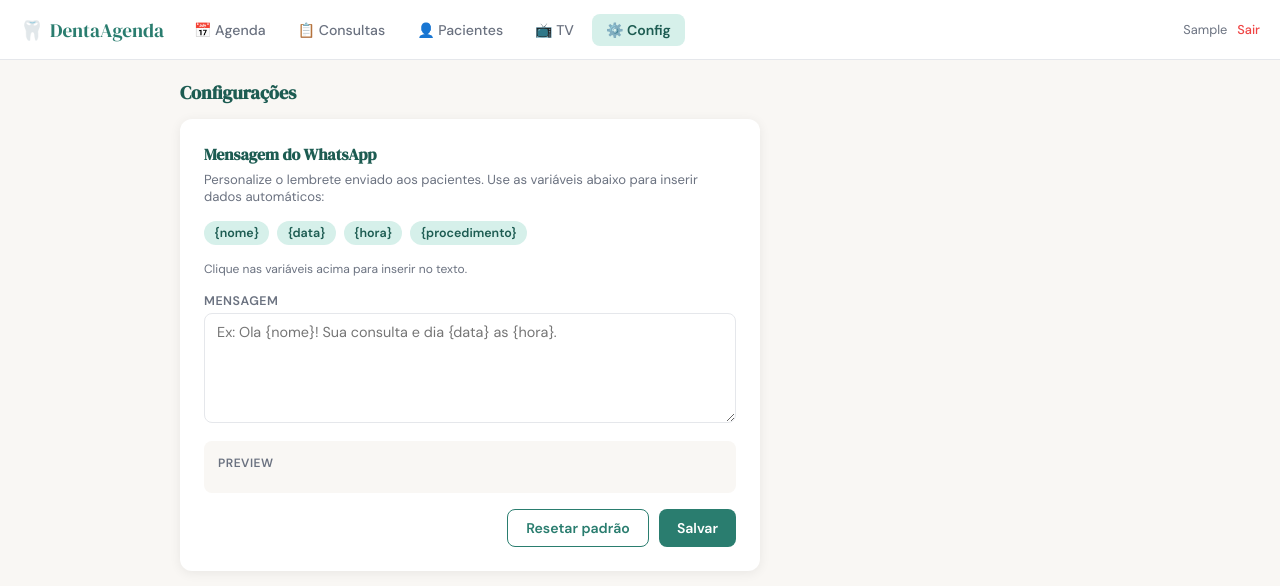
After one commit to toitipadilha/dataagenda, a Flask app: page /configuracoes in a window 1280 px wide. The commit adds this page. Shown: the top 586 px of the page. Run offline with Flask 3, Linux system fonts and the light colour scheme; a user stored in the database is signed in; tables that the repository leaves empty hold one stand-in row (values such as "Sample post").

Commit message:
Add files via upload

```diff
--- a/app.py
+++ b/app.py
@@ -119,14 +119,16 @@ def wa_link(telefone, mensagem):
     return f'https://wa.me/{n}?text={quote(mensagem)}'
 
 def build_wa_msg(paciente, consulta):
+    from sqlalchemy.orm import object_session
+    clinica = consulta.clinica
+    template = (clinica.msg_whatsapp or
+        'Ola {nome}! Lembrando sua consulta no dia {data} as {hora}. Procedimento: {procedimento}. Ate la!')
     d = consulta.data.strftime('%d/%m/%Y')
-    primeiro_nome = paciente.nome.split()[0]
-    proc = f'\nProcedimento: {consulta.procedimento}' if consulta.procedimento else ''
-    return (
-        f'Olá {primeiro_nome}! 😊\n'
-        f'Lembrando sua consulta no dia *{d}* às *{consulta.hora}*.{proc}\n'
-        f'Até lá! 🦷'
-    )
+    msg = template.replace('{nome}', paciente.nome.split()[0])
+    msg = msg.replace('{data}', d)
+    msg = msg.replace('{hora}', consulta.hora)
+    msg = msg.replace('{procedimento}', consulta.procedimento or '')
+    return msg
 
 
 # ─────────────────────────────────────────────
@@ -426,6 +428,22 @@ def setup():
 # INIT DB
 # ─────────────────────────────────────────────
 
+
+# ─────────────────────────────────────────────
+# CONFIGURAÇÕES
+# ─────────────────────────────────────────────
+
+@app.route('/configuracoes', methods=['GET','POST'])
+@login_required
+def configuracoes():
+    clinica = current_user.clinica
+    if request.method == 'POST':
+        clinica.msg_whatsapp = request.form.get('msg_whatsapp', '').strip()
+        db.session.commit()
+        flash('Configuracoes salvas!', 'ok')
+        return redirect(url_for('configuracoes'))
+    return render_template('configuracoes.html', clinica=clinica)
+
 if __name__ == '__main__':
     with app.app_context():
         db.create_all()
--- a/templates/base.html
+++ b/templates/base.html
@@ -134,6 +134,7 @@ main{max-width:960px;margin:0 auto;padding:20px}
     <a class="nav-link {% if request.endpoint=='consultas' %}active{% endif %}" href="{{ url_for('consultas') }}">📋 Consultas</a>
     <a class="nav-link {% if request.endpoint=='pacientes' %}active{% endif %}" href="{{ url_for('pacientes') }}">👤 Pacientes</a>
     <a class="nav-link" href="{{ url_for('tv', slug=current_user.clinica.slug) }}" target="_blank">📺 TV</a>
+    <a class="nav-link {% if request.endpoint=='configuracoes' %}active{% endif %}" href="{{ url_for('configuracoes') }}">⚙️ Config</a>
   </nav>
   <div class="user-info">
     <span>{{ current_user.nome.split()[0] }}</span>
--- /dev/null
+++ b/templates/configuracoes.html
@@ -0,0 +1,77 @@
+{% extends 'base.html' %}
+{% block title %}Configurações — DentaAgenda{% endblock %}
+{% block content %}
+<div class="section-head">
+  <h2>Configurações</h2>
+</div>
+
+<div style="background:var(--white);border-radius:var(--radius);padding:24px;box-shadow:var(--shadow);max-width:580px">
+  <h3 style="font-family:'DM Serif Display',serif;color:var(--teal-dk);font-size:1rem;margin-bottom:6px">Mensagem do WhatsApp</h3>
+  <p style="font-size:.82rem;color:var(--muted);margin-bottom:16px">
+    Personalize o lembrete enviado aos pacientes. Use as variáveis abaixo para inserir dados automáticos:
+  </p>
+
+  <div style="display:flex;gap:8px;flex-wrap:wrap;margin-bottom:16px">
+    <span onclick="inserirVar('{nome}')"     style="cursor:pointer;background:var(--mint);color:var(--teal-dk);padding:4px 10px;border-radius:20px;font-size:.78rem;font-weight:600">{nome}</span>
+    <span onclick="inserirVar('{data}')"     style="cursor:pointer;background:var(--mint);color:var(--teal-dk);padding:4px 10px;border-radius:20px;font-size:.78rem;font-weight:600">{data}</span>
+    <span onclick="inserirVar('{hora}')"     style="cursor:pointer;background:var(--mint);color:var(--teal-dk);padding:4px 10px;border-radius:20px;font-size:.78rem;font-weight:600">{hora}</span>
+    <span onclick="inserirVar('{procedimento}')" style="cursor:pointer;background:var(--mint);color:var(--teal-dk);padding:4px 10px;border-radius:20px;font-size:.78rem;font-weight:600">{procedimento}</span>
+  </div>
+  <p style="font-size:.75rem;color:var(--muted);margin-bottom:16px">Clique nas variáveis acima para inserir no texto.</p>
+
+  <form method="POST">
+    <div class="form-group">
+      <label>Mensagem</label>
+      <textarea name="msg_whatsapp" id="msg-input" rows="5" placeholder="Ex: Ola {nome}! Sua consulta e dia {data} as {hora}.">{{ clinica.msg_whatsapp or '' }}</textarea>
+    </div>
+
+    <!-- Preview -->
+    <div style="background:var(--cream);border-radius:8px;padding:14px;margin-bottom:16px">
+      <div style="font-size:.75rem;font-weight:600;color:var(--muted);text-transform:uppercase;letter-spacing:.04em;margin-bottom:8px">Preview</div>
+      <div id="preview" style="font-size:.88rem;color:var(--ink);white-space:pre-wrap;line-height:1.6"></div>
+    </div>
+
+    <div style="display:flex;gap:10px;justify-content:flex-end">
+      <button type="button" class="btn btn-secondary" onclick="resetar()">Resetar padrão</button>
+      <button type="submit" class="btn btn-primary">Salvar</button>
+    </div>
+  </form>
+</div>
+{% endblock %}
+
+{% block scripts %}
+<script>
+const EXEMPLO = {
+  nome: 'Maria',
+  data: '15/07/2026',
+  hora: '09:00',
+  procedimento: 'Limpeza'
+};
+
+function atualizarPreview() {
+  let msg = document.getElementById('msg-input').value;
+  msg = msg.replace(/{nome}/g, EXEMPLO.nome)
+           .replace(/{data}/g, EXEMPLO.data)
+           .replace(/{hora}/g, EXEMPLO.hora)
+           .replace(/{procedimento}/g, EXEMPLO.procedimento);
+  document.getElementById('preview').textContent = msg;
+}
+
+function inserirVar(v) {
+  const el = document.getElementById('msg-input');
+  const pos = el.selectionStart;
+  el.value = el.value.slice(0, pos) + v + el.value.slice(pos);
+  el.focus();
+  el.setSelectionRange(pos + v.length, pos + v.length);
+  atualizarPreview();
+}
+
+function resetar() {
+  document.getElementById('msg-input').value = 'Ola {nome}! Lembrando sua consulta no dia {data} as {hora}. Procedimento: {procedimento}. Ate la!';
+  atualizarPreview();
+}
+
+document.getElementById('msg-input').addEventListener('input', atualizarPreview);
+atualizarPreview();
+</script>
+{% endblock %}
```
